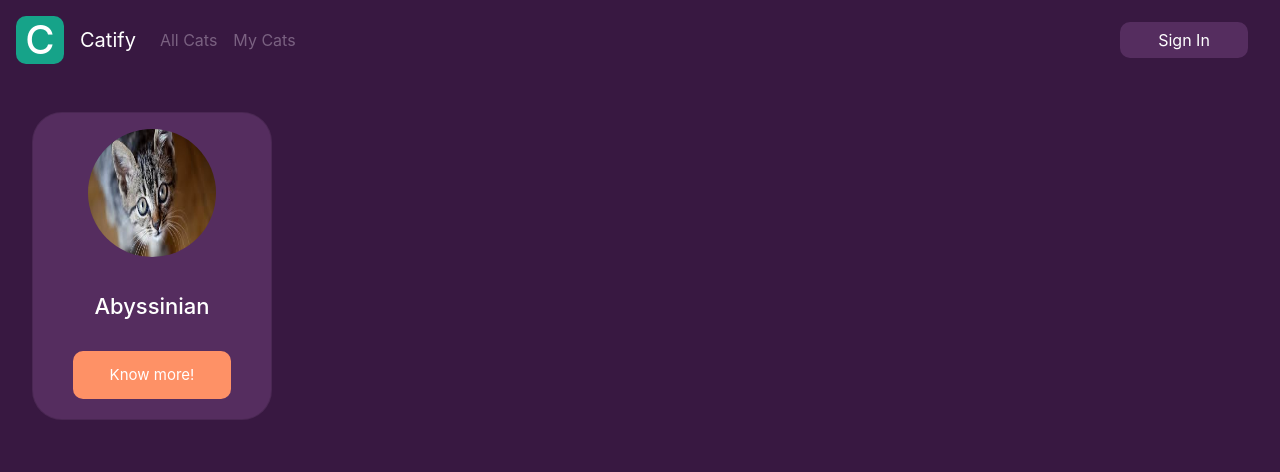
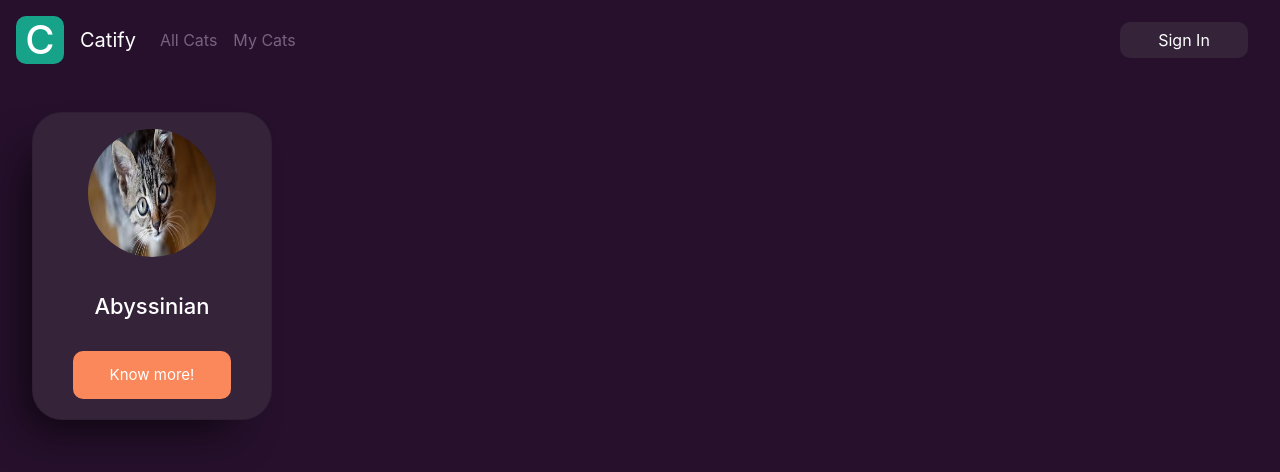
Before and after one commit to Baharghadimii/catify, a React (Create React App) app: page / in a window 1280 px wide. Shown: the top 472 px of the page. Built offline with nearby package versions, Linux system fonts and the light colour scheme.

Commit message:
style fixed

```diff
--- a/src/App.scss
+++ b/src/App.scss
@@ -1,4 +1,4 @@
 .App {
   height: 100rem;
-  background-color: #381841;
+  background-color: #26102c;
 }
--- a/src/components/CatsListItem.scss
+++ b/src/components/CatsListItem.scss
@@ -1,14 +1,17 @@
 .crd {
-  background-color: #552d5f;
+  background-color: #35233a;
   border-radius: 30px;
   margin: 2rem;
   width: 15rem;
   text-align: center;
+  -webkit-box-shadow: -22px 25px 45px -19px rgba(0, 0, 0, 0.75);
+  -moz-box-shadow: -22px 25px 45px -19px rgba(0, 0, 0, 0.75);
+  box-shadow: -22px 25px 45px -19px rgba(0, 0, 0, 0.75);
   .btn-card {
     width: 80%;
     height: 3rem;
     color: white;
-    background-color: #fe9166;
+    background-color: #fa885b;
     border: none;
     border-radius: 10px;
     font-size: 15px;
--- a/src/components/NavBar.scss
+++ b/src/components/NavBar.scss
@@ -1,5 +1,5 @@
 .nav {
-  background-color: #381841;
+  background-color: #26102c;
   .brand {
     color: white;
     &:hover {
@@ -12,6 +12,6 @@
     border: none;
     margin-right: 1rem;
     border-radius: 10px;
-    background-color: #552d5f;
+    background-color: #35233a;
   }
 }
```
